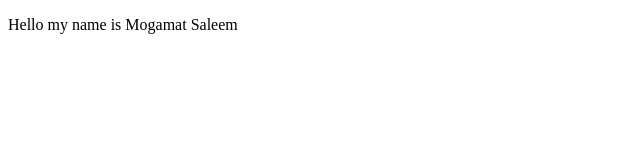
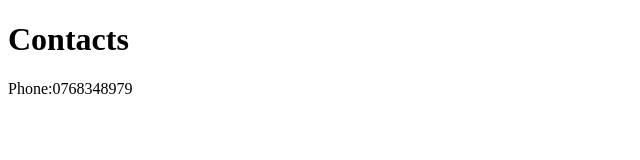
Before and after one commit to Mogamat-S23/Example, a plain HTML site: page index.html in a window 1280 px wide. Shown: the whole page, without its empty margins (0-640 px from the left). Drawn offline with Linux system fonts and the light colour scheme.

Commit message:
changes2

```diff
--- a/index.html
+++ b/index.html
@@ -7,6 +7,7 @@
     <title>Document</title>
 </head>
 <body>
-    <p>     Hello my name is Mogamat Saleem</p>
+    <h1>Contacts</h1>
+    <p>Phone:0768348979</p>
 </body>
 </html>
```
